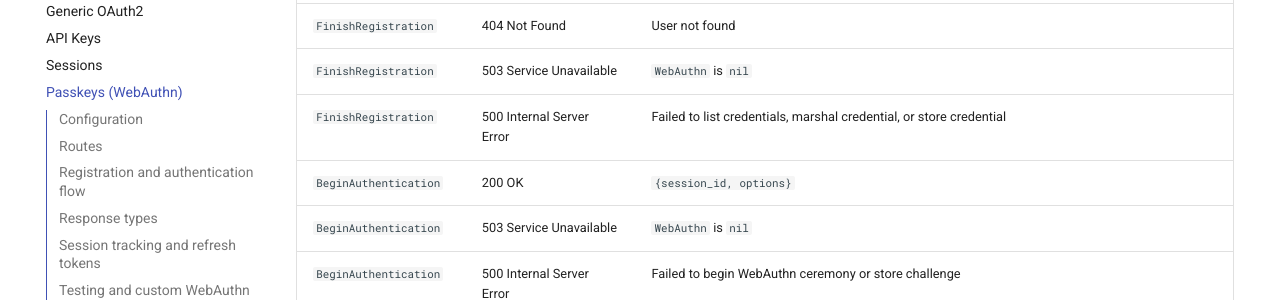
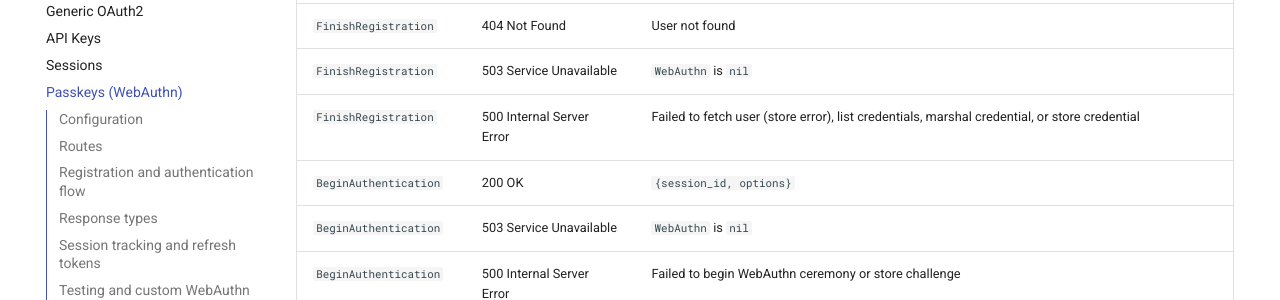
Before and after one commit to amalgamated-tools/goauth, an MkDocs documentation site: the page built from docs/handler/passkeys.md, in a window 1280 px wide and 900 px high, scrolled down 3723 px. Shown: the part 151-451 px from the top of the window. Built offline with MkDocs 1.6.1 and Material for MkDocs 9.7.7, drawn with Linux system fonts in a browser that asks for light colours; comment, search, counter and statistics services are not loaded.

Commit message:
docs(passkeys): add user-fetch store error to FinishRegistration 500 row
The 500 status-code row for FinishRegistration omitted the case where
Users.FindByID returns a non-ErrNotFound error (e.g. DB timeout), which
still produces a 500. The Observability table already listed this log
event, making the status-code table self-contradictory.

```diff
--- a/docs/handler/passkeys.md
+++ b/docs/handler/passkeys.md
@@ -128,7 +128,7 @@ Set `WebAuthn: nil` to deploy `PasskeyHandler` in a disabled state. `Enabled` re
 | `FinishRegistration` | 400 Bad Request | Missing `session_id`; invalid/expired session; session user mismatch; registration verification failed |
 | `FinishRegistration` | 404 Not Found | User not found |
 | `FinishRegistration` | 503 Service Unavailable | `WebAuthn` is `nil` |
-| `FinishRegistration` | 500 Internal Server Error | Failed to list credentials, marshal credential, or store credential |
+| `FinishRegistration` | 500 Internal Server Error | Failed to fetch user (store error), list credentials, marshal credential, or store credential |
 | `BeginAuthentication` | 200 OK | `{session_id, options}` |
 | `BeginAuthentication` | 503 Service Unavailable | `WebAuthn` is `nil` |
 | `BeginAuthentication` | 500 Internal Server Error | Failed to begin WebAuthn ceremony or store challenge |
```
